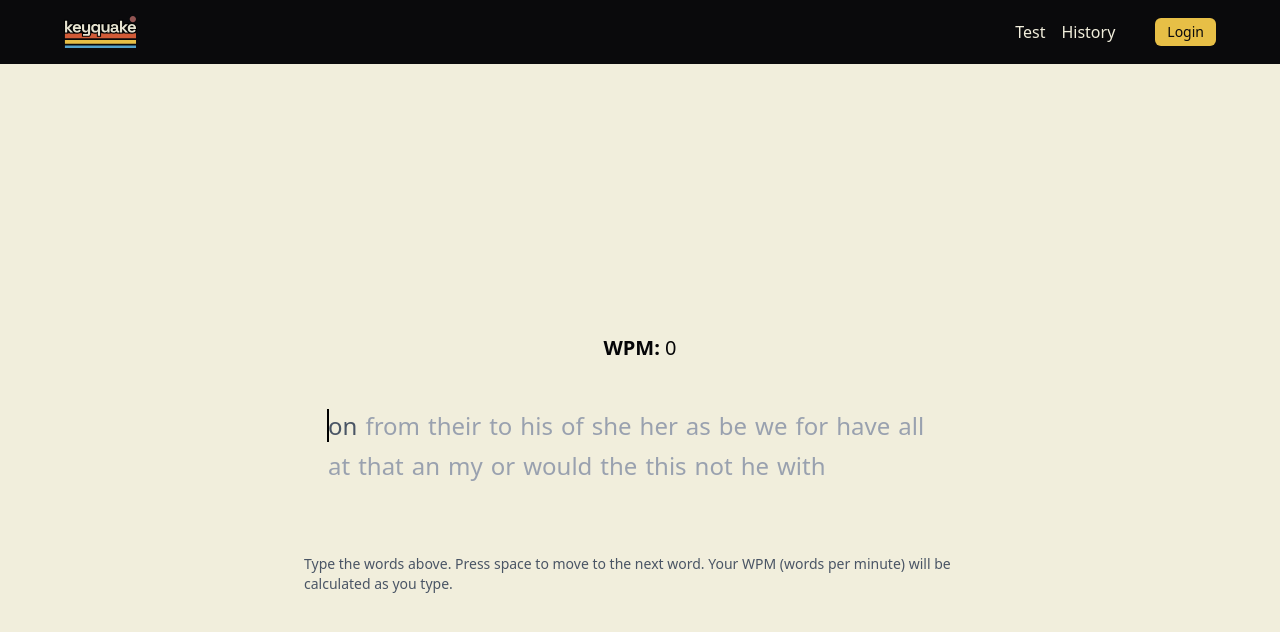
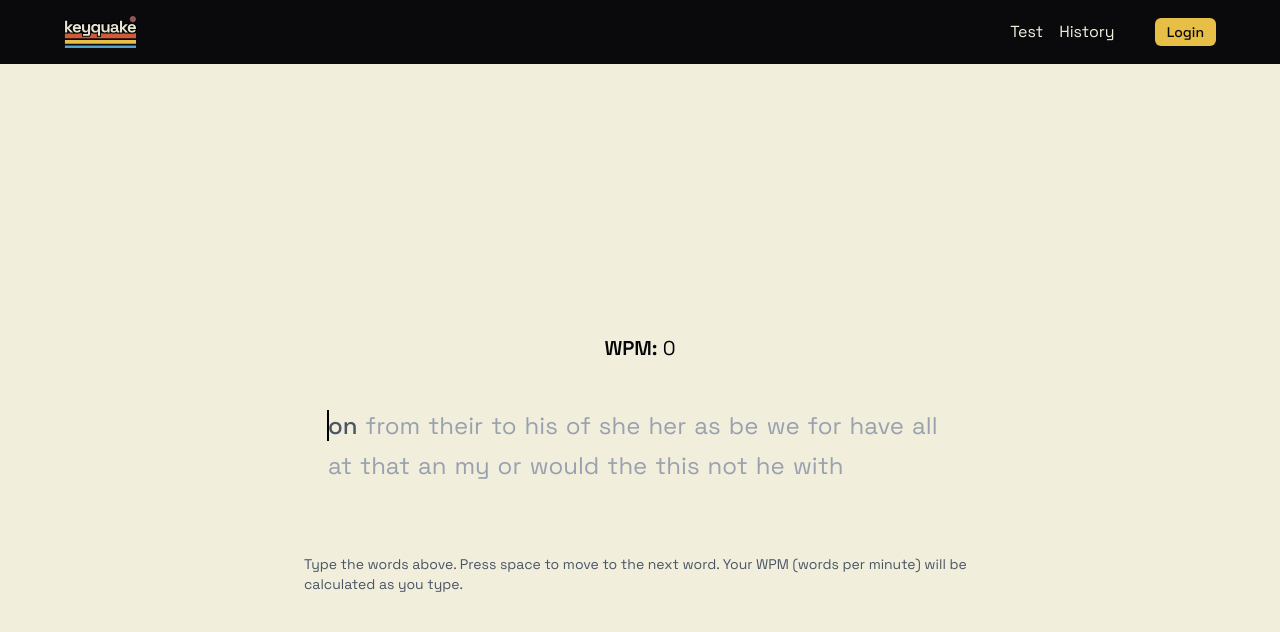
Before and after one commit to SimonRosengren/keyboard-tester, a Nuxt app: page / in a window 1280 px wide. Shown: the top 632 px of the page. Built offline with nearby package versions, Linux system fonts and the light colour scheme; no server answers.

Commit message:
fix: reorder CSS imports to resolve PostCSS warning

```diff
--- a/assets/css/main.css
+++ b/assets/css/main.css
@@ -1,5 +1,5 @@
+@import url('https://fonts.googleapis.com/css2?family=Space+Grotesk:wght@300;400;500;600;700&family=Space+Mono:ital,wght@0,400;0,700;1,400;1,700&display=swap');
 @import "tailwindcss";
-@import url('https://fonts.googleapis.com/css2?family=Space+Grotesk:wght@300;400;500;600;700&family=Space+Mono:ital,wght@0,400;0,700;1,400;1,700&display=swap');
 
 @theme {
   --color-kq-white: #F1EEDC;
```
